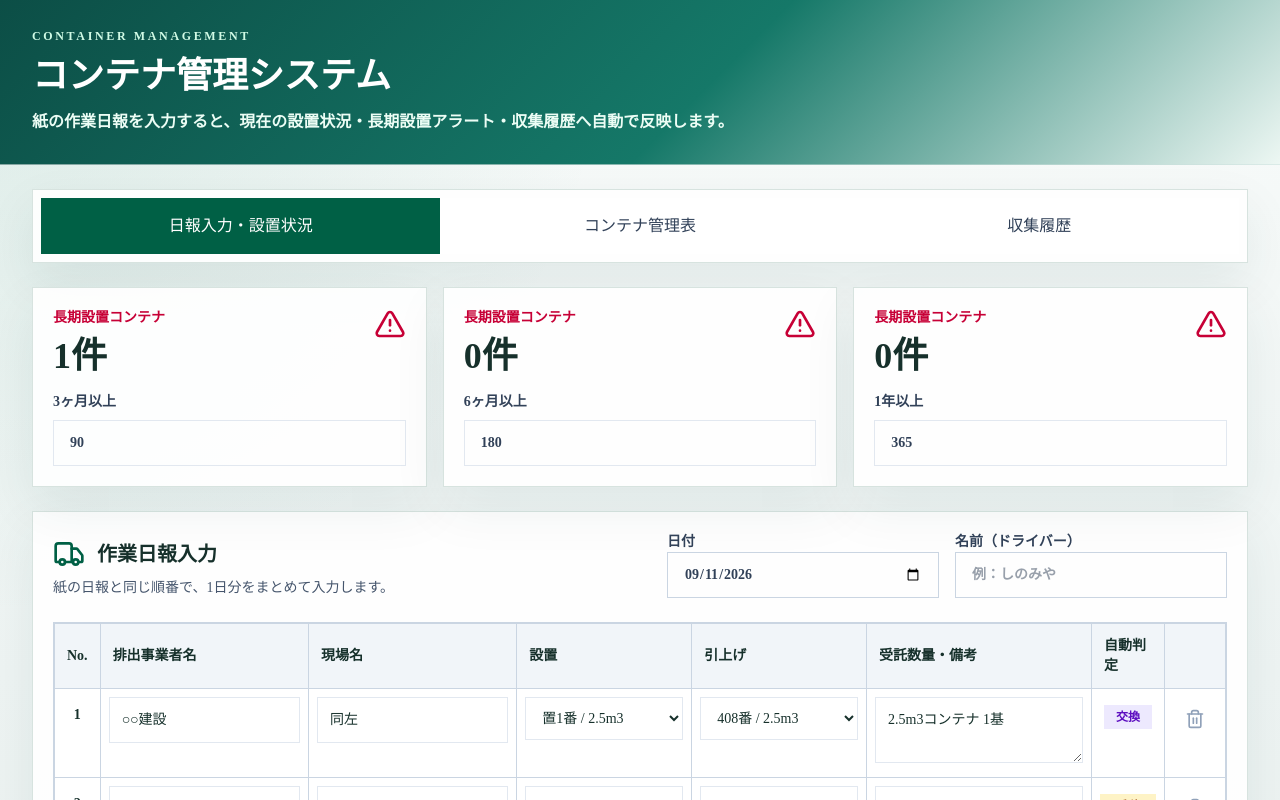
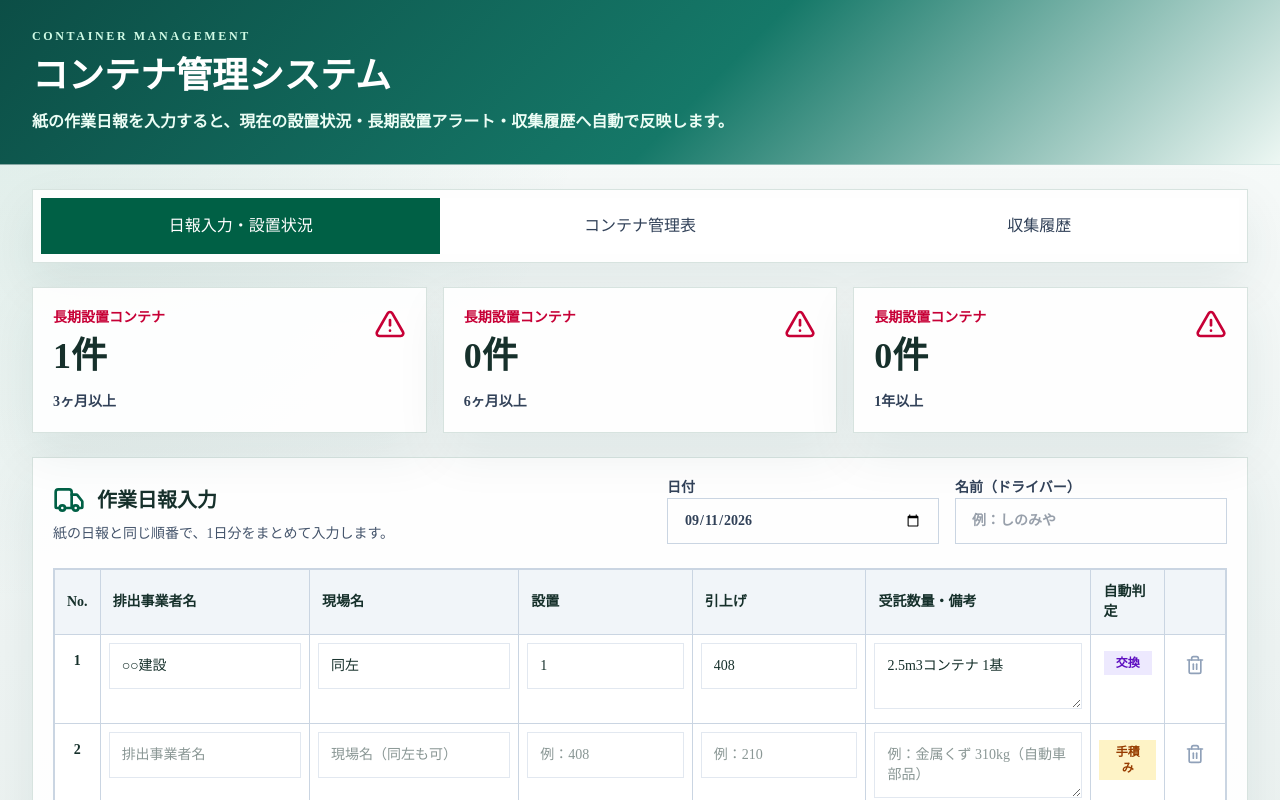
Before and after one commit to chikakashima/container-management, a Next.js app: page / in a window 1280 px wide. Shown: the top 800 px of the page. Built offline with nearby package versions, Linux system fonts and the light colour scheme.

Commit message:
Simplify thresholds and container number entry

```diff
--- a/components/container-management.tsx
+++ b/components/container-management.tsx
@@ -79,7 +79,16 @@ function hasContent(row: ReportRow) {
 }
 
 function asset(assetId: string) {
-  return containerAssets.find((item) => item.id === assetId)
+  if (!assetId) return undefined
+  const digits = assetId.replace(/\D/g, '')
+  const known = containerAssets.find((item) => item.id === assetId || (digits && item.label.replace(/\D/g, '') === digits))
+  if (known) return known
+  return digits ? { id: `container-${digits}`, label: digits, assetType: 'コンテナ' as const, sizeLabel: '' } : undefined
+}
+
+function assetNumber(assetId: string) {
+  if (!assetId) return ''
+  return asset(assetId)?.label.replace(/\D/g, '') ?? assetId.replace(/\D/g, '')
 }
 
 function typeColor(type: ContainerWorkType) {
@@ -292,10 +301,7 @@ export function ContainerManagement() {
               <div><p className="text-sm font-bold text-rose-700">長期設置コンテナ</p><p className="mt-2 text-4xl font-black">{longTerm.filter((item) => item.elapsedDays >= threshold.days).length}件</p></div>
               <AlertTriangle className="h-8 w-8 text-rose-700" />
             </div>
-            <label className="mt-4 block text-sm font-bold text-slate-700">{threshold.label}
-              <input type="number" min="1" className="mt-2 w-full border border-slate-200 px-4 py-3" value={threshold.days}
-                onChange={(event) => persist({ ...stored, thresholds: stored.thresholds.map((item) => item.id === threshold.id ? { ...item, days: Number(event.target.value) } : item) })} />
-            </label>
+            <p className="mt-4 text-sm font-bold text-slate-700">{threshold.label}</p>
           </div>
         ))}
       </section>
@@ -327,8 +333,8 @@ export function ContainerManagement() {
                 <td className="border border-slate-300 px-3 py-4 text-center font-black">{index + 1}</td>
                 <td className="border border-slate-300 p-2"><input className="w-full min-w-40 border border-slate-200 px-3 py-3" placeholder="排出事業者名" value={row.companyName} onChange={(event) => updateRow(row.id, { companyName: event.target.value })} /></td>
                 <td className="border border-slate-300 p-2"><input className="w-full min-w-40 border border-slate-200 px-3 py-3" placeholder="現場名（同左も可）" value={row.siteName} onChange={(event) => updateRow(row.id, { siteName: event.target.value })} /></td>
-                <td className="border border-slate-300 p-2"><select className="w-full border border-slate-200 px-3 py-3" value={row.installAssetId} onChange={(event) => updateRow(row.id, { installAssetId: event.target.value })}><option value="">なし</option>{containerAssets.map((item) => <option key={item.id} value={item.id}>{item.label} / {item.sizeLabel}</option>)}</select></td>
-                <td className="border border-slate-300 p-2"><select className="w-full border border-slate-200 px-3 py-3" value={row.collectAssetId} onChange={(event) => updateRow(row.id, { collectAssetId: event.target.value })}><option value="">なし</option>{containerAssets.map((item) => <option key={item.id} value={item.id}>{item.label} / {item.sizeLabel}</option>)}</select></td>
+                <td className="border border-slate-300 p-2"><input inputMode="numeric" pattern="[0-9]*" className="w-full border border-slate-200 px-3 py-3" placeholder="例：408" value={assetNumber(row.installAssetId)} onChange={(event) => updateRow(row.id, { installAssetId: event.target.value.replace(/\D/g, '') })} /></td>
+                <td className="border border-slate-300 p-2"><input inputMode="numeric" pattern="[0-9]*" className="w-full border border-slate-200 px-3 py-3" placeholder="例：210" value={assetNumber(row.collectAssetId)} onChange={(event) => updateRow(row.id, { collectAssetId: event.target.value.replace(/\D/g, '') })} /></td>
                 <td className="border border-slate-300 p-2"><textarea className="min-h-12 w-full min-w-52 border border-slate-200 px-3 py-3" placeholder="例：金属くず 310kg（自動車部品）" value={row.quantityNote} onChange={(event) => updateRow(row.id, { quantityNote: event.target.value })} /></td>
                 <td className="border border-slate-300 px-2 py-4 text-center"><span className={`inline-flex px-3 py-1 text-xs font-black ${typeColor(type)}`}>{type}</span></td>
                 <td className="border border-slate-300 p-2"><button type="button" className="p-3 text-slate-400 hover:text-rose-700" onClick={() => setRows((current) => current.length === 1 ? [emptyRow()] : current.filter((item) => item.id !== row.id))} aria-label="行を削除"><Trash2 className="h-5 w-5" /></button></td>
```
